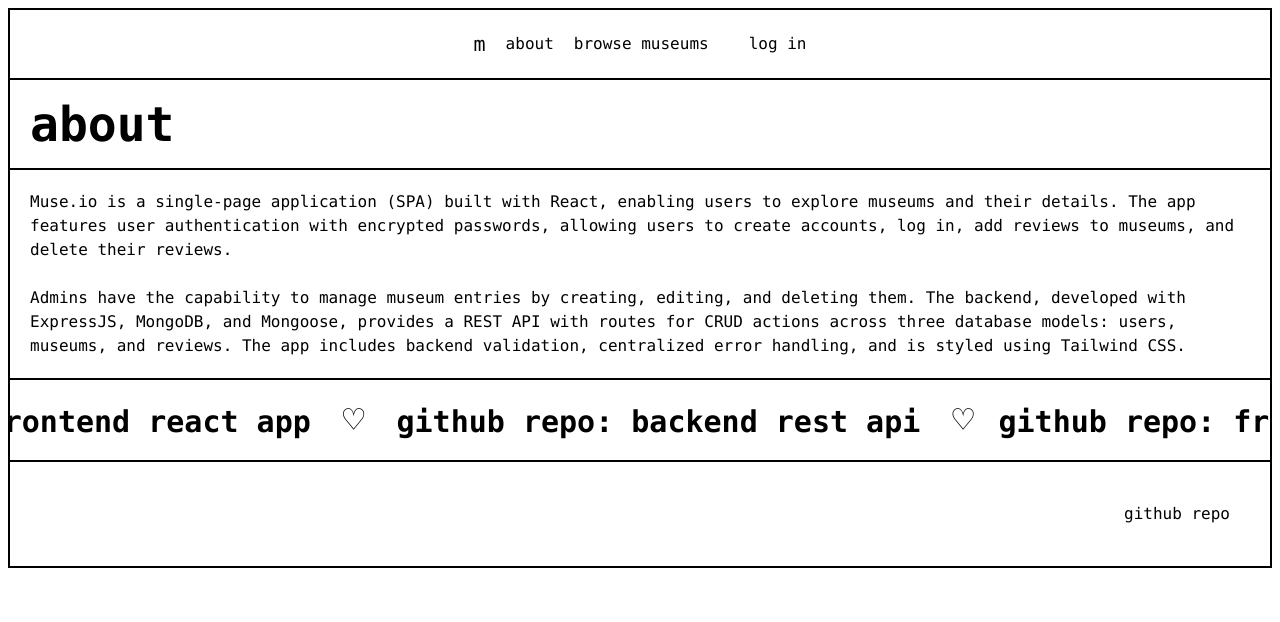
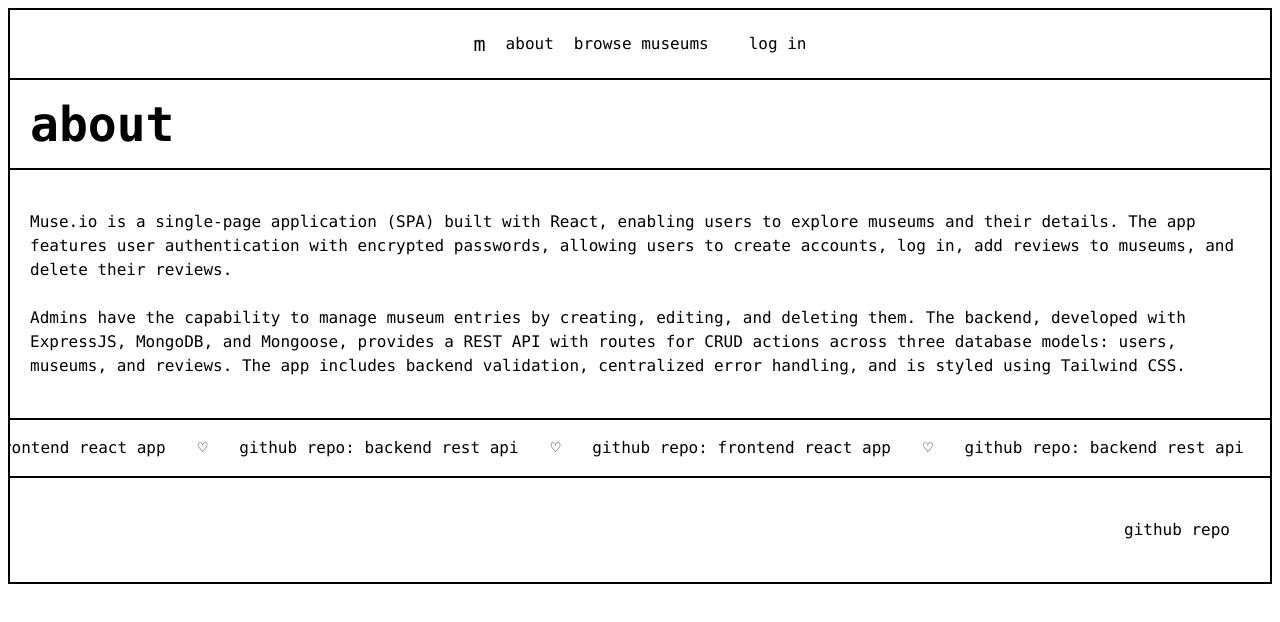
Before and after one commit to claudiasgonz/project3-client, a React (Vite) app: page /about in a window 1280 px wide. Shown: the top 622 px of the page. Built offline with nearby package versions, Linux system fonts and the light colour scheme; no server answers.

Commit message:
marquee in about pg done

```diff
--- a/src/pages/About.jsx
+++ b/src/pages/About.jsx
@@ -24,32 +24,33 @@ function About() {
   </div>
 </div> */}
 
-<p className="font-mono p-5"
+<p className="font-mono px-5 py-10"
       >Muse.io is a single-page application (SPA) built with React, enabling users to explore museums and their details. The app features user authentication with encrypted passwords, allowing users to create accounts, log in, add reviews to museums, and delete their reviews. <br></br>
       <br></br>
       Admins have the capability to manage museum entries by creating, editing, and deleting them. The backend, developed with ExpressJS, MongoDB, and Mongoose, provides a REST API with routes for CRUD actions across three database models: users, museums, and reviews. The app includes backend validation, centralized error handling, and is styled using Tailwind CSS.
       </p>
 
-      <div className="relative flex overflow-x-hidden font-mono font-bold border-b-2 border-t-2 border-black">
-        <div className="py-5 animate-marquee whitespace-nowrap">
-          <Link to="https://github.com/claudiasgonz/project3-client" className="text-3xl mx-4 hover:text-blue-600">
+      <div className="relative flex overflow-x-hidden font-mono border-b-2 border-t-2 border-black">
+        <div className="py-4 animate-marquee whitespace-nowrap">
+          <Link to="https://github.com/claudiasgonz/project3-client" className="mx-4 hover:text-blue-600">
             github repo: frontend react app
           </Link>
-          <span className="text-4xl mx-4">♡</span>
-          <Link to="https://github.com/claudiasgonz/project3-server" className="text-3xl mx-4 hover:text-blue-600">
+          <span className="mx-4">♡</span>
+          <Link to="https://github.com/claudiasgonz/project3-server" className="mx-4 hover:text-blue-600">
             github repo: backend rest api
           </Link>
-          <span className="text-4xl mx-4">♡</span>
+          <span className="mx-4">♡</span>
         </div>
-        <div className="absolute top-0 py-5 animate-marquee2 whitespace-nowrap">
-          <Link to="https://github.com/claudiasgonz/project3-client" className="text-3xl mx-4 hover:text-blue-600">
+        <div className="absolute top-0 py-4 animate-marquee2 whitespace-nowrap">
+          <Link to="https://github.com/claudiasgonz/project3-client" className=" mx-4 hover:text-blue-600">
             github repo: frontend react app
           </Link>
-          <span className="text-4xl mx-4">♡</span>
-          <Link to="https://github.com/claudiasgonz/project3-server" className="text-3xl mx-4 hover:text-blue-600">
+
+          <span className="mx-4">♡</span>
+          <Link to="https://github.com/claudiasgonz/project3-server" className="mx-4 hover:text-blue-600">
             github repo: backend rest api
           </Link>
-          <span className="text-xl mx-4">♡</span>
+          <span className="mx-4">♡</span>
         </div>
       </div>
 
```
